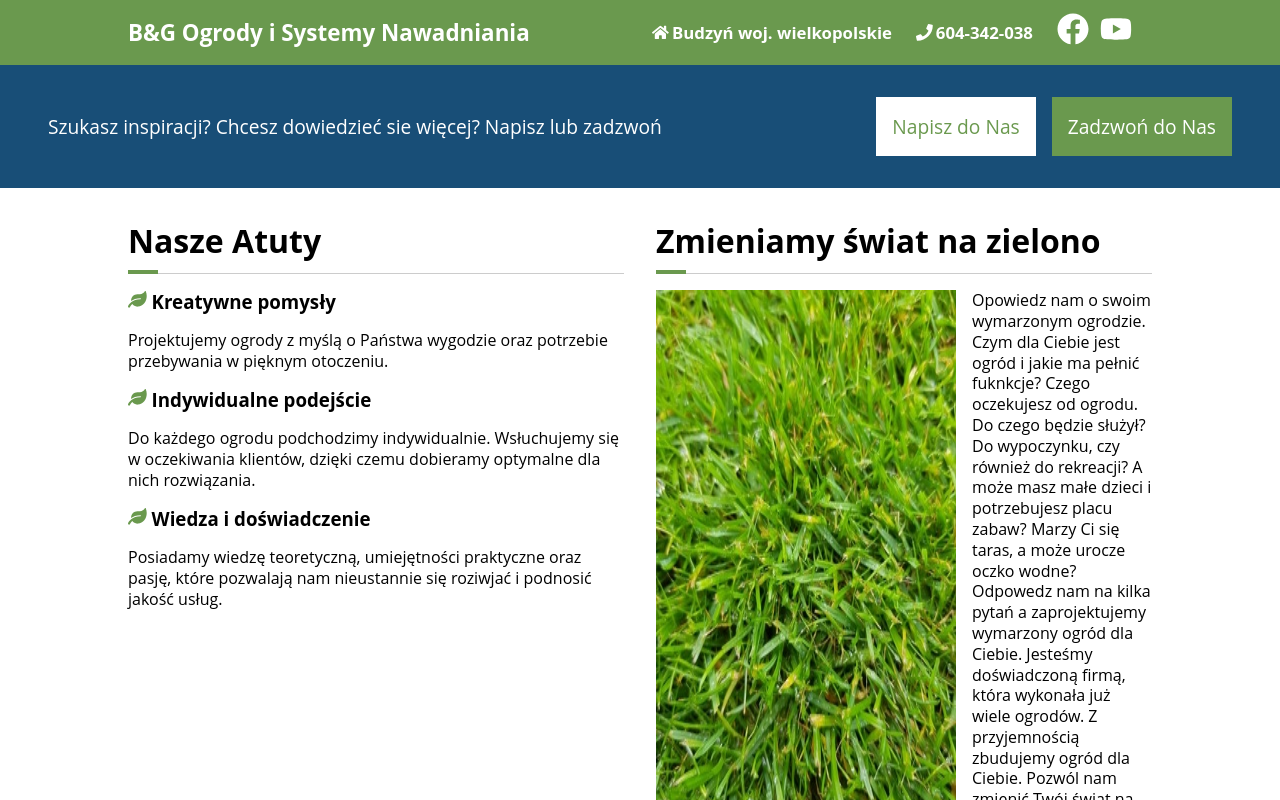
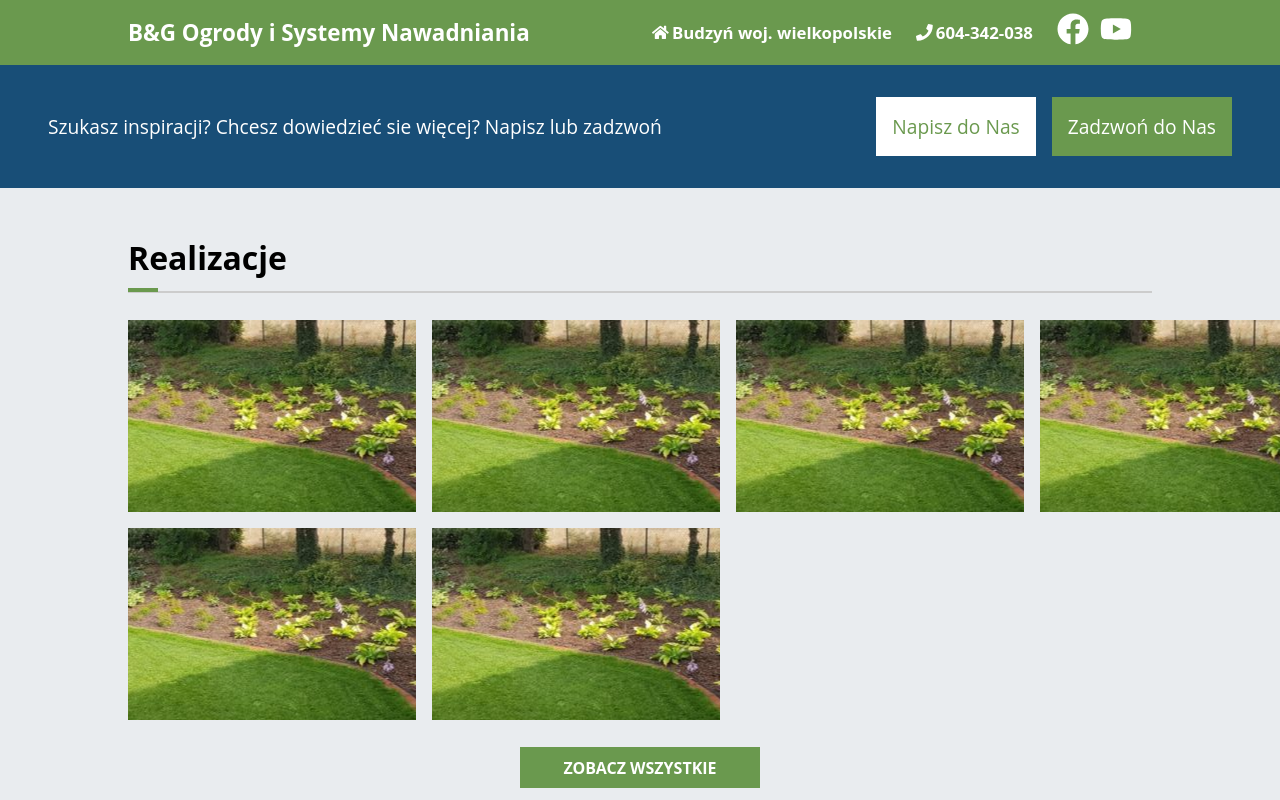
Before and after one commit to MateolCS/ogrody-wlkp, a React (Create React App) app: page / in a window 1280 px wide. Shown: the top 800 px of the page. Built offline with nearby package versions, Linux system fonts and the light colour scheme.

Commit message:
Created RealizationsPreview component for Homepage

```diff
--- a/src/components/Home.js
+++ b/src/components/Home.js
@@ -4,7 +4,7 @@ import Stripe from './Stripe'
 import InfoNav from './InfoNav'
 import { StyledA } from './styles/A.styled'
 import CompanyStatus from './CompanyStatus'
-
+import RealizationsPreview from './RealizationsPreview'
 import OurClients from './OurClients'
 const Home = () => {
   return (
@@ -17,6 +17,7 @@ const Home = () => {
           <StyledA href="tel:604-342-038" txtColor={'#fff'} bgColor={'#6a994e'}>Zadzwoń do Nas</StyledA>
         </div>
       </Stripe>
+      <RealizationsPreview/>
       <CompanyStatus/>
       <Stripe bgColor={'#6a994e'} justify={'center'}>
         <p>Ogrody Poznanń, Piła, Budzyn, Wielkopolska. Z myślą ogodzie i potrzebie przebywania w pieknym otoczeniu</p>
--- /dev/null
+++ b/src/components/RealizationsData.js
@@ -0,0 +1,52 @@
+import realization1 from '././../assets/realization1.jpg';
+import realization2 from '././../assets/realization1.jpg';
+import realization3 from '././../assets/realization1.jpg';
+import realization4 from '././../assets/realization1.jpg';
+import realization5 from '././../assets/realization1.jpg';
+import realization6 from '././../assets/realization1.jpg';
+
+export const RealizationsData = [
+    {
+        id: 1,
+        imgUrl: realization1,
+        path: '/realizations/realizatio1',
+        title: 'Realizacja 1',
+
+    },
+    {
+        id: 2,
+        imgUrl: realization2,
+        path: '/realizations/realization2',
+        title: 'Realizacja 2',
+
+    },
+    {
+        id: 3,
+        imgUrl: realization3,
+        path: '/realizations/realization3',
+        title: 'Realizacja 3',
+
+    },
+    {
+        id: 4,
+        imgUrl: realization4,
+        path: '/realizations/realizatin4',
+        title: 'Realizacja 4',
+
+    },
+    {
+        id: 5,
+        imgUrl: realization5,
+        path: '/realizations/realization5',
+        title: 'Realizacja 5',
+
+    },
+    {
+        id: 6,
+        imgUrl: realization6,
+        path: '/realizations/realization6',
+        title: 'Realizacja 6',
+
+    }
+]
+;
--- /dev/null
+++ b/src/components/RealizationsPreview.js
@@ -0,0 +1,23 @@
+import { StyledRealizationsPreview, RealizationsContainer, RealizationsTitle, RealizationsGrid, SeeMore, } from "./styles/RealizationsPreview.styled"
+import {RealizationsData} from './RealizationsData.js'
+import RealizationsPreviewItem from "./RealizationsPreviewItem"
+
+
+const RealizationsPreview = () => {
+
+  return (
+    <StyledRealizationsPreview>
+        <RealizationsContainer>
+            <RealizationsTitle>Realizacje</RealizationsTitle>
+            <RealizationsGrid>
+                {RealizationsData.map((realization) => (
+                  <RealizationsPreviewItem key={realization.id} realizations={realization}/>
+                ))}
+            </RealizationsGrid>
+            <SeeMore to="/realizations">Zobacz wszystkie</SeeMore>
+        </RealizationsContainer>
+    </StyledRealizationsPreview>
+  )
+}
+
+export default RealizationsPreview
--- /dev/null
+++ b/src/components/RealizationsPreviewItem.js
@@ -0,0 +1,24 @@
+import {RealizationsPreviewItemStyled, RealizationLink, RealizationTitle } from './styles/RealizationsPreview.styled'
+import { FaLink } from 'react-icons/fa'
+import { useState } from 'react'
+const RealizationsPreviewItem = ({realizations}) => {
+
+    const [hover, setHover] = useState('none')
+
+    const handleMouseEnter = () => {
+        setHover('block')
+    }
+
+    const handleMouseLeave = () => {
+        setHover('none')
+    }
+
+  return (
+    <RealizationsPreviewItemStyled bg={realizations.imgUrl} onMouseEnter={handleMouseEnter} onMouseLeave={handleMouseLeave}>
+        <RealizationLink hover={hover} to={realizations.path}><FaLink/></RealizationLink>
+        <RealizationTitle hover={hover} >{realizations.title}</RealizationTitle>
+    </RealizationsPreviewItemStyled>
+  )
+}
+
+export default RealizationsPreviewItem
--- /dev/null
+++ b/src/components/styles/RealizationsPreview.styled.js
@@ -0,0 +1,97 @@
+import styled from 'styled-components'
+import { Link } from 'react-router-dom'
+export const StyledRealizationsPreview = styled.section`
+    width: 100%;
+    background-color: #e9ecef;
+`
+
+export const RealizationsContainer = styled.div`
+    width: 80%;
+    margin: 0 auto;
+    display: flex;
+    flex-direction: column;
+    gap: .7rem;
+    padding: 3rem 0;
+
+    @media (max-width: ${({ theme }) => theme.breakpoints.mobile}) {
+        width: 90%;
+    }
+`
+
+export const RealizationsTitle = styled.h2`
+    font-size: 2rem;
+    border-bottom: 2px solid #ccc;
+    position: relative;
+    padding-bottom: .7rem;
+
+    ::before {
+        content: '';
+        position: absolute;
+        bottom: -1px;
+        width: 30px;
+        border-bottom: 4px solid #6a994e;
+    }
+`
+
+export const RealizationsGrid = styled.div`
+    padding-top: 1rem;
+    display: grid;
+    grid-template-columns: repeat(4, 1fr);
+    gap: 1rem;
+
+    @media (max-width: ${({theme}) => theme.breakpoints.mobile}) {
+        grid-template-columns: 1fr;
+        margin: 0 auto;
+    }
+`
+
+export const SeeMore = styled(Link)`
+    color: #fff;
+    background-color: #6a994e;
+    padding: .6rem .7rem;
+    width: 15rem;
+    text-align: center;
+    text-decoration: none;
+    text-transform: uppercase;
+    align-self: center;
+    margin-top: 1rem;
+    font-weight: bold;
+`
+
+export const RealizationsPreviewItemStyled = styled.div`
+    background: url(${({bg}) => bg}) no-repeat center;
+    height: 12rem;
+    width: 18rem;
+    display: flex;
+    justify-content: center;
+    align-items: center;
+    flex-direction: column;
+    gap: 2rem;
+
+    &:hover {
+        background: linear-gradient(to bottom, rgba(0, 0, 0, 0.5), rgba(0, 0, 0, 0.5)) no-repeat center, url(${({bg}) => bg}) no-repeat center;
+    }
+
+    @media (max-width: ${({theme}) => theme.breakpoints.mobile}) {
+        width: 22rem;
+        height: 16rem;
+    }
+`
+
+export const RealizationLink = styled(Link)`
+    color: #fff;
+    padding: 1rem 1.2rem;
+    border-radius: 50%;
+    border: 2px solid #fff;
+    display: ${({hover}) => hover};
+    transition: all linear .3s;
+`
+
+export const RealizationTitle = styled.h5`
+    text-transform: uppercase;
+    color: #fff;
+    font-weight: bold;
+    font-size: 1.2rem;
+    display: ${({hover}) => hover};
+    transition: all linear.3s;
+`
```
Also changed, not shown: src/assets/Realization5.jpg (added), src/assets/realization1.jpg (added).
